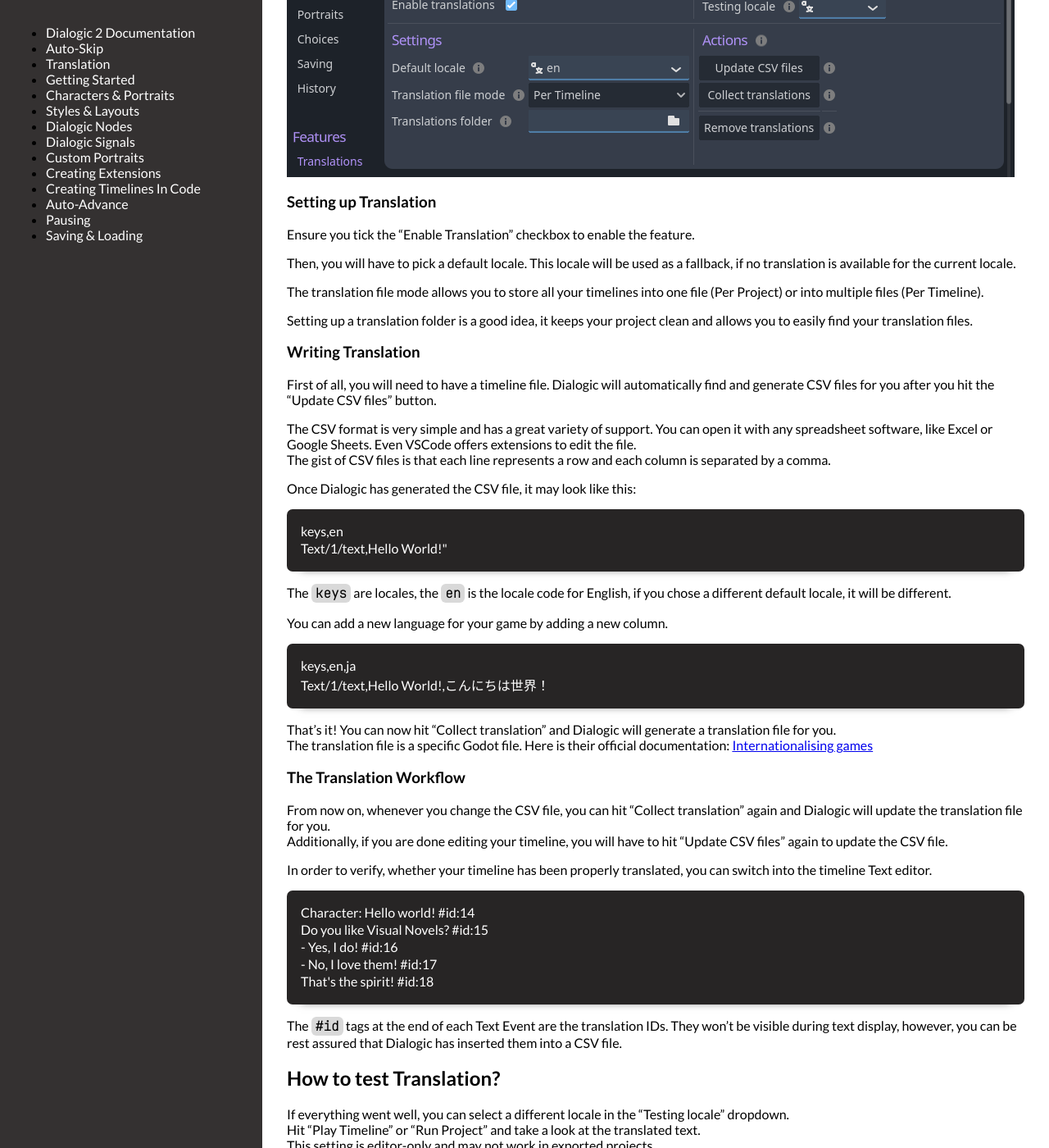
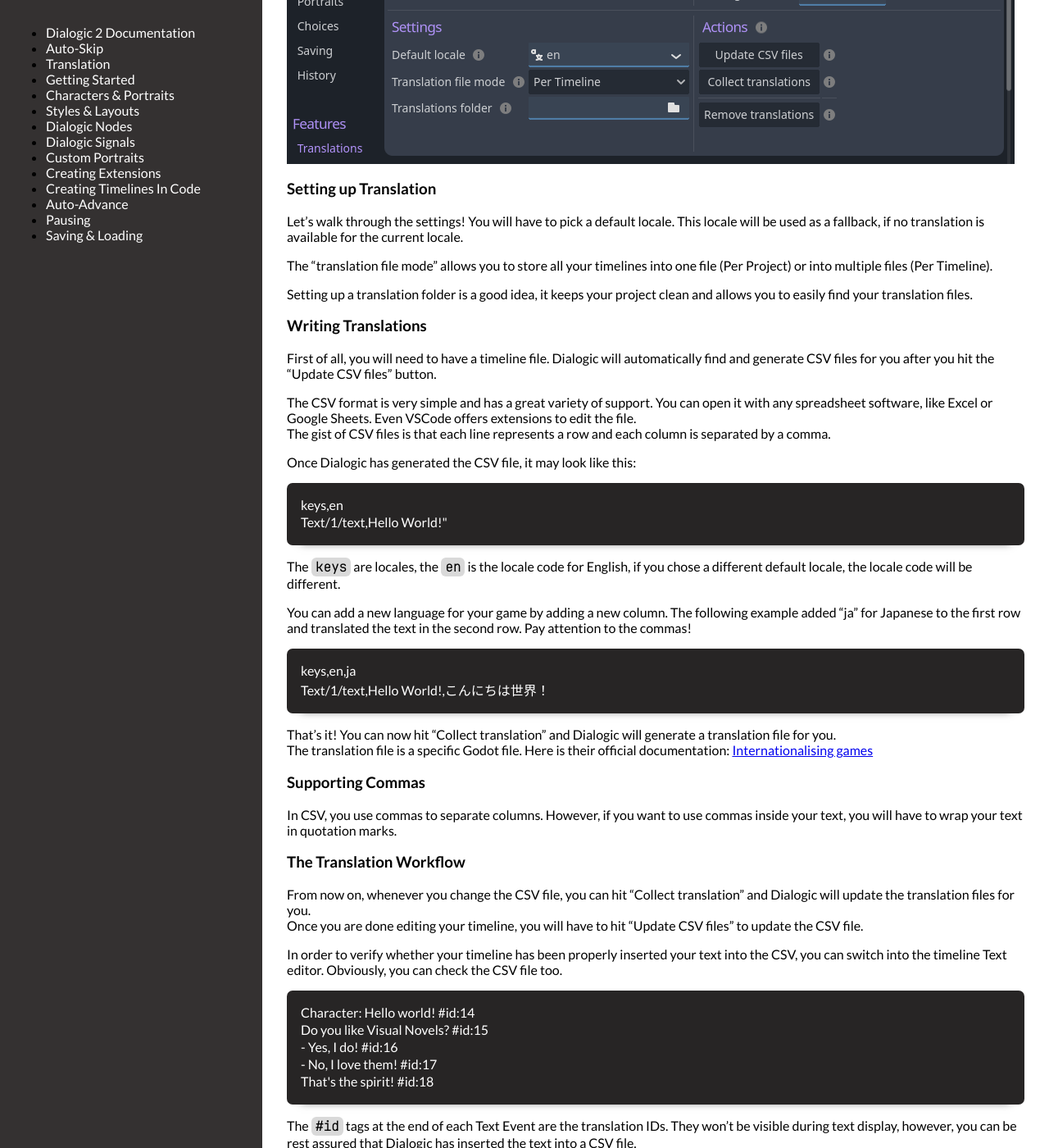
Before and after one commit to dialogic-godot/documentation, a Jekyll site: the page built from Documentation/translation.md, in a window 1280 px wide and 1400 px high, scrolled down 675 px. Shown: the whole window at 82% size. Built offline with Jekyll 4.4.1, drawn with Linux system fonts in a browser that asks for light colours; some of the changed text lies outside the part shown.

Commit message:
Improve text.

````diff
--- a/Documentation/translation.md
+++ b/Documentation/translation.md
@@ -6,30 +6,27 @@ title: Translation
 
 ## What is Translation?
 
-Translation is a Godot and Dialogic 2 feature, that allows you to translate your game into multiple languages.
+Translation is a Godot and Dialogic 2 feature, allowing you to translate your game into multiple languages.
 
-Sometimes, the word Localisation is used as well.
-The concept of Localisation is a way broader and often provides very specific regional consideration for each target region.
+Sometimes, the word *localisation* is used as well.
+Localisation provides very specific regional considerations for each consumer market.\
+This includes not only translation of the game, but also changes to the game itself to reflect specific cultural differences.
 
-## How create Translation?
+## How to translate timelines?
 
-In Dialogic, Translation is a feature that can be enabled via the Settings tab, under the Translation section.
-
-First, you can set the time each event is allowed to take via the Text settings page inside Dialogic.
+In Dialogic, head to the Settings tab, a look under the Translation section. Tick the "Enable Translation" checkbox.
 
 ![translation_settings](/media/translation/translation_settings.png)
 
 ### Setting up Translation
 
-Ensure you tick the "Enable Translation" checkbox to enable the feature.
+Let's walk through the settings! You will have to pick a default locale. This locale will be used as a fallback, if no translation is available for the current locale.
 
-Then, you will have to pick a default locale. This locale will be used as a fallback, if no translation is available for the current locale.
-
-The translation file mode allows you to store all your timelines into one file (Per Project) or into multiple files (Per Timeline).
+The "translation file mode" allows you to store all your timelines into one file (Per Project) or into multiple files (Per Timeline).
 
 Setting up a translation folder is a good idea, it keeps your project clean and allows you to easily find your translation files.
 
-### Writing Translation
+### Writing Translations
 
 First of all, you will need to have a timeline file. Dialogic will automatically find and generate CSV files for you after you hit the "Update CSV files" button.
 
@@ -43,9 +40,9 @@ keys,en
 Text/1/text,Hello World!"
 ```
 
-The `keys` are locales, the `en` is the locale code for English, if you chose a different default locale, it will be different.
+The `keys` are locales, the `en` is the locale code for English, if you chose a different default locale, the locale code will be different.
 
-You can add a new language for your game by adding a new column.
+You can add a new language for your game by adding a new column. The following example added "ja" for Japanese to the first row and translated the text in the second row. Pay attention to the commas!
 
 ```csv
 keys,en,ja
@@ -55,12 +52,16 @@ Text/1/text,Hello World!,こんにちは世界！
 That's it! You can now hit "Collect translation" and Dialogic will generate a translation file for you.\
 The translation file is a specific Godot file. Here is their official documentation: [Internationalising games](https://docs.godotengine.org/en/stable/tutorials/i18n/internationalizing_games.html)
 
+### Supporting Commas
+
+In CSV, you use commas to separate columns. However, if you want to use commas inside your text, you will have to wrap your text in quotation marks.
+
 ### The Translation Workflow
 
-From now on, whenever you change the CSV file, you can hit "Collect translation" again and Dialogic will update the translation file for you.\
-Additionally, if you are done editing your timeline, you will have to hit "Update CSV files" again to update the CSV file.
+From now on, whenever you change the CSV file, you can hit "Collect translation" and Dialogic will update the translation files for you.\
+Once you are done editing your timeline, you will have to hit "Update CSV files" to update the CSV file.
 
-In order to verify, whether your timeline has been properly translated, you can switch into the  timeline Text editor.
+In order to verify whether your timeline has been properly inserted your text into the CSV, you can switch into the timeline Text editor. Obviously, you can check the CSV file too.
 
 ```
 Character: Hello world! #id:14
@@ -70,7 +71,7 @@ Do you like Visual Novels? #id:15
 That's the spirit! #id:18
 ```
 
-The `#id` tags at the end of each Text Event are the translation IDs. They won't be visible during text display, however, you can be rest assured that Dialogic has inserted them into a CSV file.
+The `#id` tags at the end of each Text Event are the translation IDs. They won't be visible during text display, however, you can be rest assured that Dialogic has inserted the text into a CSV file.
 
 ## How to test Translation?
 
````
Also changed, not shown: other parts of Documentation/translation.md (+1 -1 lines).
